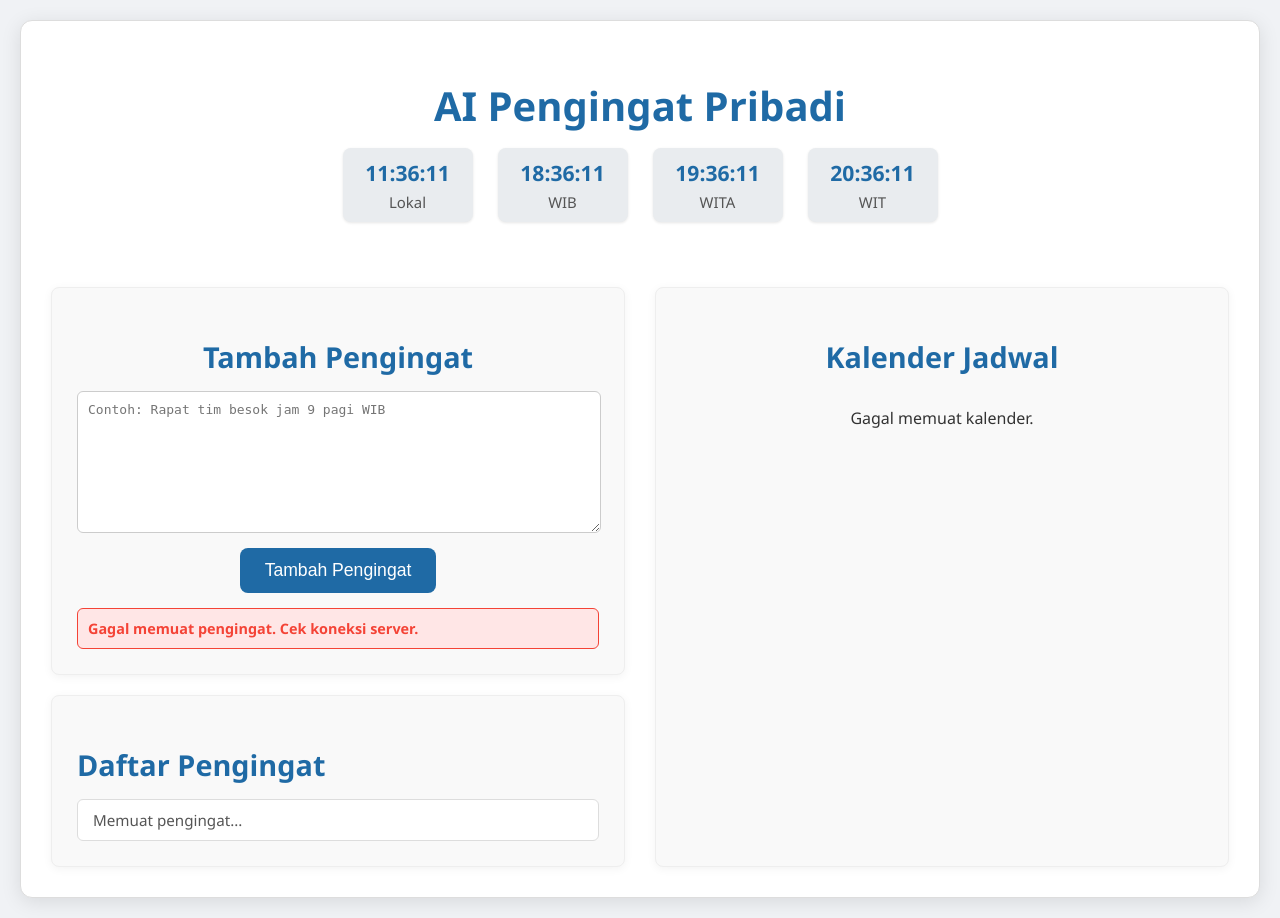
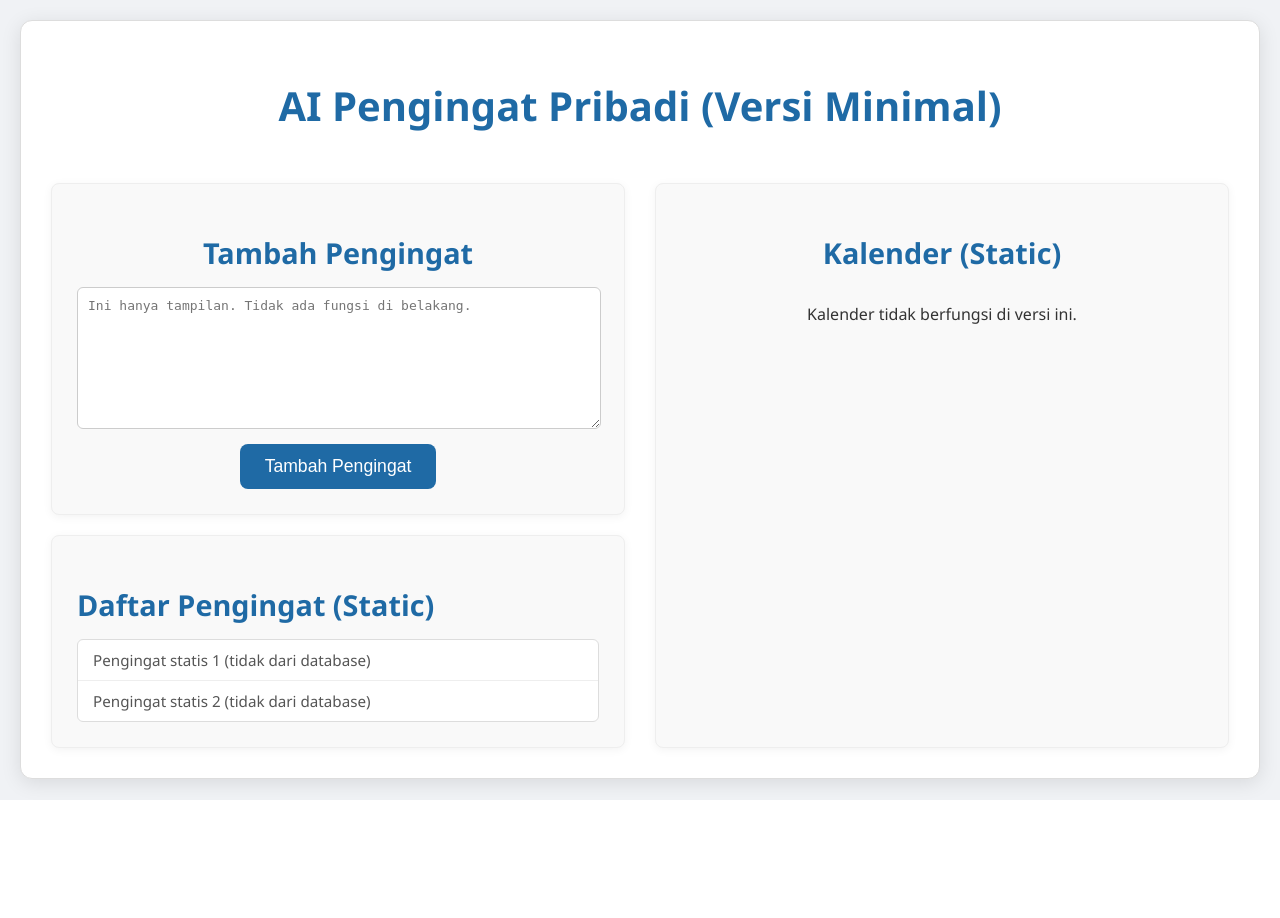
Before and after one commit to SabianDevil/ai-reminder-app-web, a Flask app: page / in a window 1280 px wide. After the commit the page ends 800 px from the top, so only its background shows below. Run offline with Flask 3, Linux system fonts and the light colour scheme; some libraries are stand-ins or nearby versions.

Commit message:
Update index.html

```diff
--- a/templates/index.html
+++ b/templates/index.html
@@ -3,63 +3,45 @@
 <head>
     <meta charset="UTF-8">
     <meta name="viewport" content="width=device-width, initial-scale=1.0">
-    <title>AI Pengingat Pribadi</title>
+    <title>AI Pengingat Pribadi (Versi Minimal)</title>
     <link rel="stylesheet" href="{{ url_for('static', filename='style.css') }}">
 
-    <link href='https://cdn.jsdelivr.net/npm/fullcalendar@6.1.11/main.min.css' rel='stylesheet' />
-</head>
+    </head>
 <body>
     <div class="main-wrapper">
         <header>
-            <h1>AI Pengingat Pribadi</h1>
-            <div class="timezone-clocks">
-                <div class="clock-item">
-                    <span id="localClock" class="clock"></span>
-                    <span class="timezone-label">Lokal</span>
-                </div>
-                <div class="clock-item">
-                    <span id="wibClock" class="clock"></span>
-                    <span class="timezone-label">WIB</span>
-                </div>
-                <div class="clock-item">
-                    <span id="witaClock" class="clock"></span>
-                    <span class="timezone-label">WITA</span>
-                </div>
-                <div class="clock-item">
-                    <span id="witClock" class="clock"></span>
-                    <span class="timezone-label">WIT</span>
-                </div>
-            </div>
-        </header>
+            <h1>AI Pengingat Pribadi (Versi Minimal)</h1>
+            </header>
 
         <div class="content-container">
             <div class="left-column">
                 <div class="input-section card">
                     <h2>Tambah Pengingat</h2>
-                    <textarea id="reminderInput" placeholder="Contoh: Rapat tim besok jam 9 pagi WIB" rows="8"></textarea>
+                    <textarea id="reminderInput" placeholder="Ini hanya tampilan. Tidak ada fungsi di belakang." rows="8"></textarea>
                     <button id="addReminderBtn">Tambah Pengingat</button>
                     <div id="messageArea" class="message-area"></div>
                 </div>
 
                 <div class="reminder-list-section card">
-                    <h2>Daftar Pengingat</h2>
+                    <h2>Daftar Pengingat (Static)</h2>
                     <ul id="reminderList">
-                        <li>Memuat pengingat...</li>
+                        <li>Pengingat statis 1 (tidak dari database)</li>
+                        <li>Pengingat statis 2 (tidak dari database)</li>
                     </ul>
                 </div>
             </div>
 
             <div class="right-column">
                 <div class="calendar-section card">
-                    <h2>Kalender Jadwal</h2>
-                    <div id="calendar"></div> </div>
+                    <h2>Kalender (Static)</h2>
+                    <div id="calendar">
+                        <p>Kalender tidak berfungsi di versi ini.</p>
+                    </div>
+                </div>
             </div>
         </div>
     </div>
 
-    <script src='https://cdn.jsdelivr.net/npm/fullcalendar@6.1.11/main.min.js'></script>
-    <script src='https://cdn.jsdelivr.net/npm/fullcalendar@6.1.11/locales-all.min.js'></script>
-
     <script src="{{ url_for('static', filename='script.js') }}"></script>
 </body>
 </html>
```
